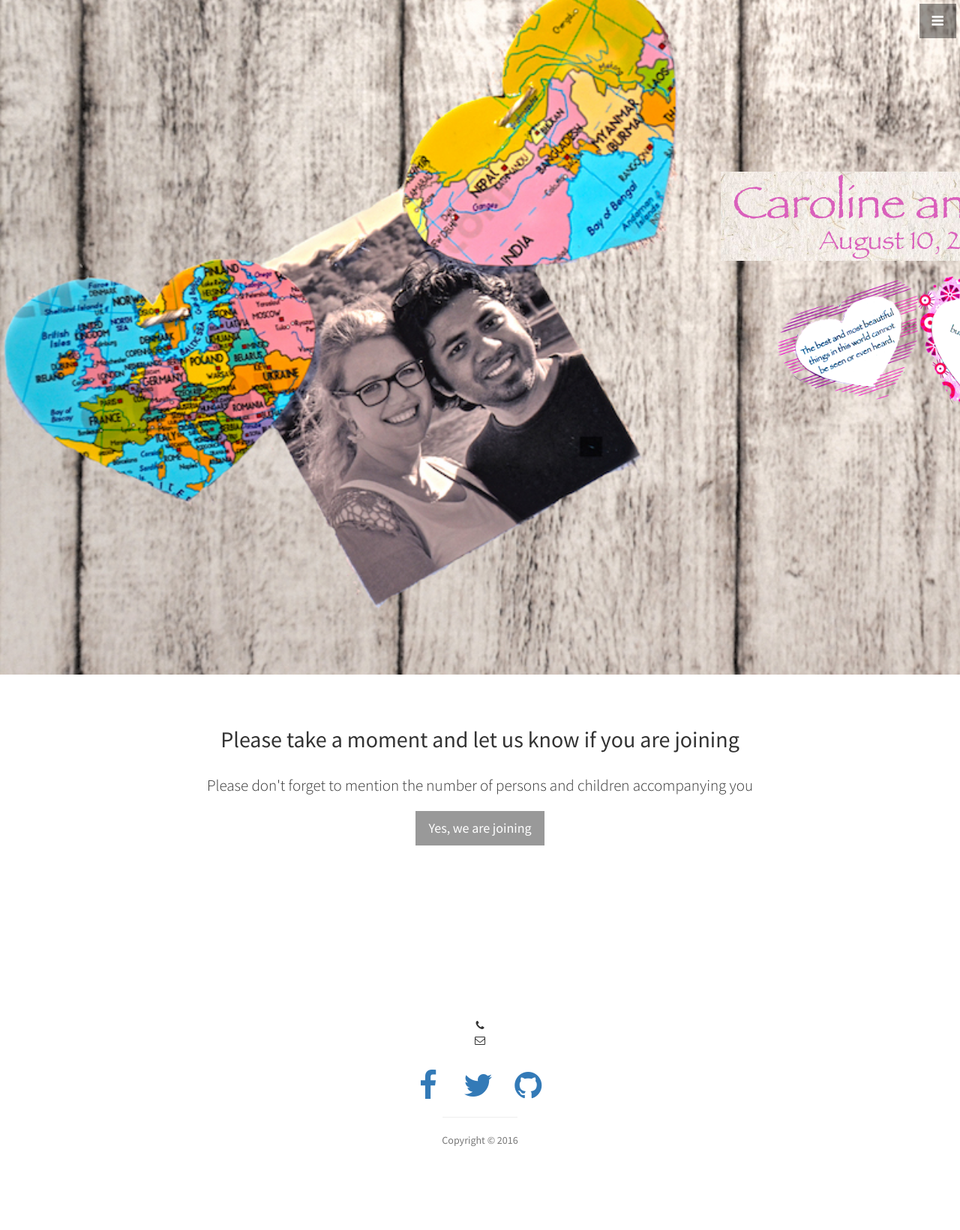
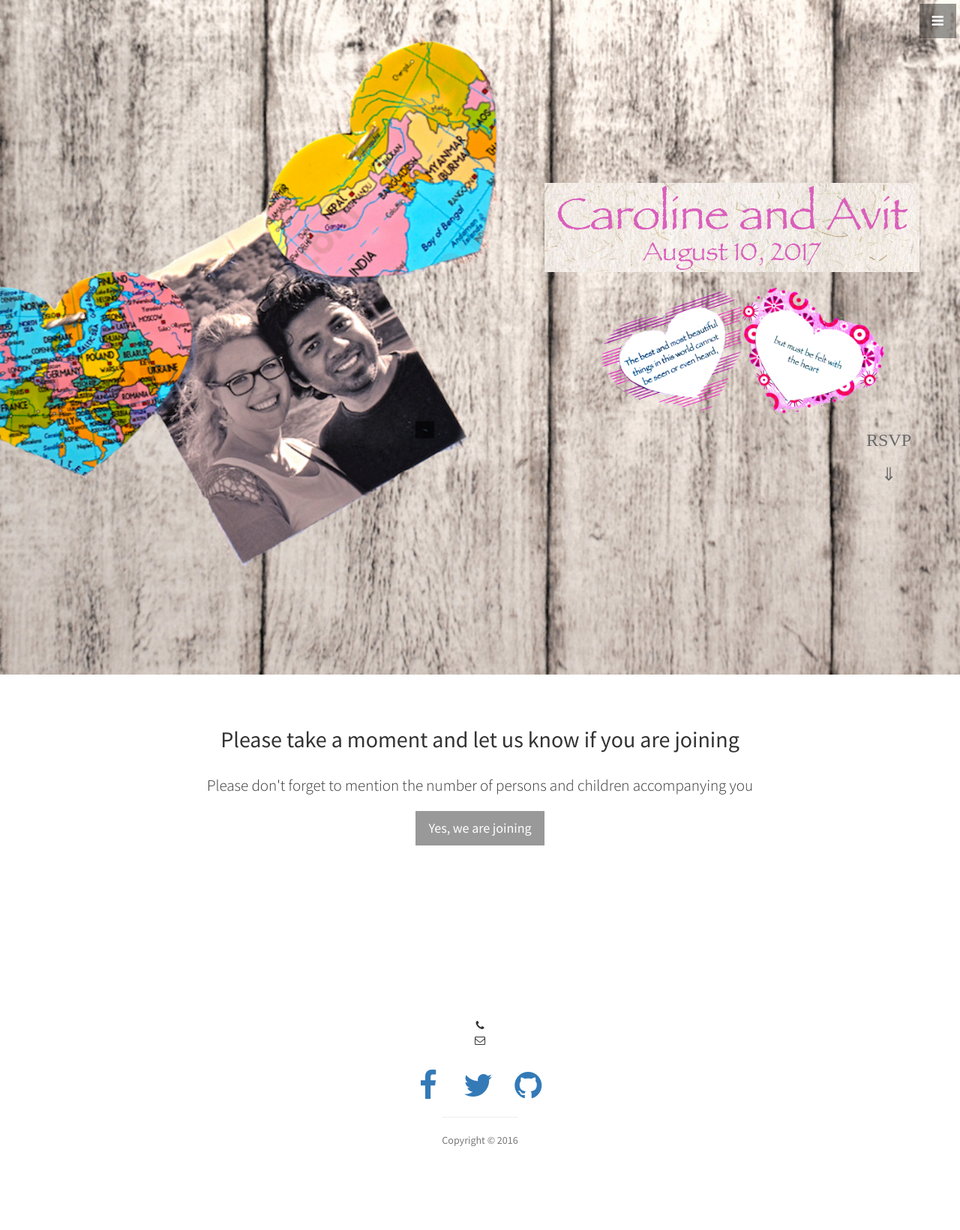
Before and after one commit to MonchiLin/carowedavit.github.io, a Jekyll site: the page built from index.html, in a window 1280 px wide. Shown: the whole page at 75% size. Built offline with Jekyll 4.4.1, drawn with Linux system fonts in a browser that asks for light colours.

Commit message:
rsvp updated

```diff
--- a/_includes/header.html
+++ b/_includes/header.html
@@ -5,7 +5,7 @@
    <br>
    <img src="img/qh.gif" alt="Wedding quotes" style="width:380px; margin-left: 50em;">
    <br>
-   <h3 style="margin-left: 50em;">RSVP</h3> <br>
-   <h3 style="margin-left: 50em;">&dArr;</h3>
+   <h3 style="margin-left: 25em;">RSVP</h3>
+   <h3 style="margin-left: 25em;">&dArr;</h3>
   </div>
 </header>
--- a/css/stylish-portfolio.css
+++ b/css/stylish-portfolio.css
@@ -21,7 +21,7 @@
     display: table-cell;
     text-align: center;
     vertical-align: middle;
-    color: #fff;
+    color: #696969;
     text-indent: 35em;
 }
 
```
